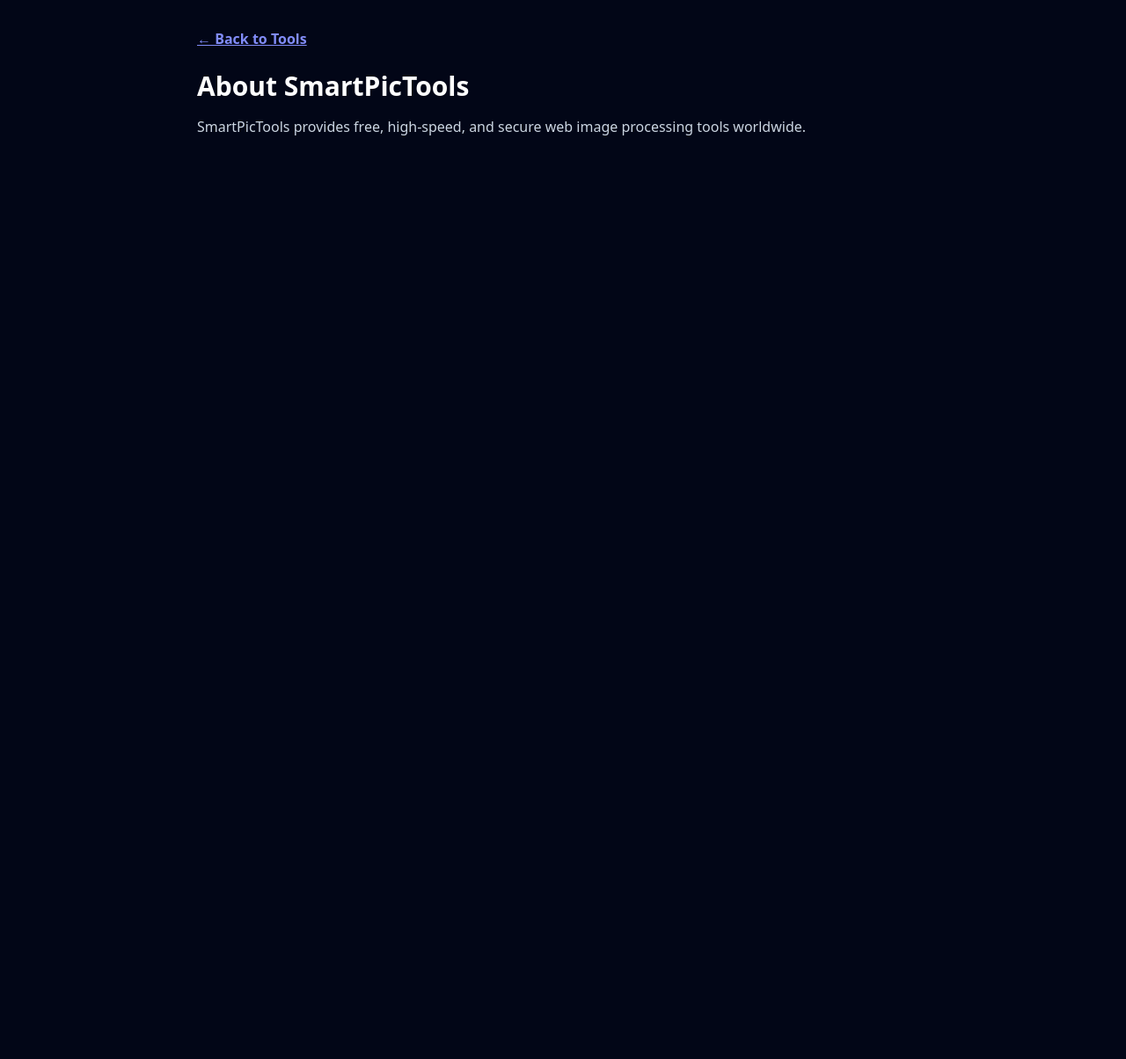
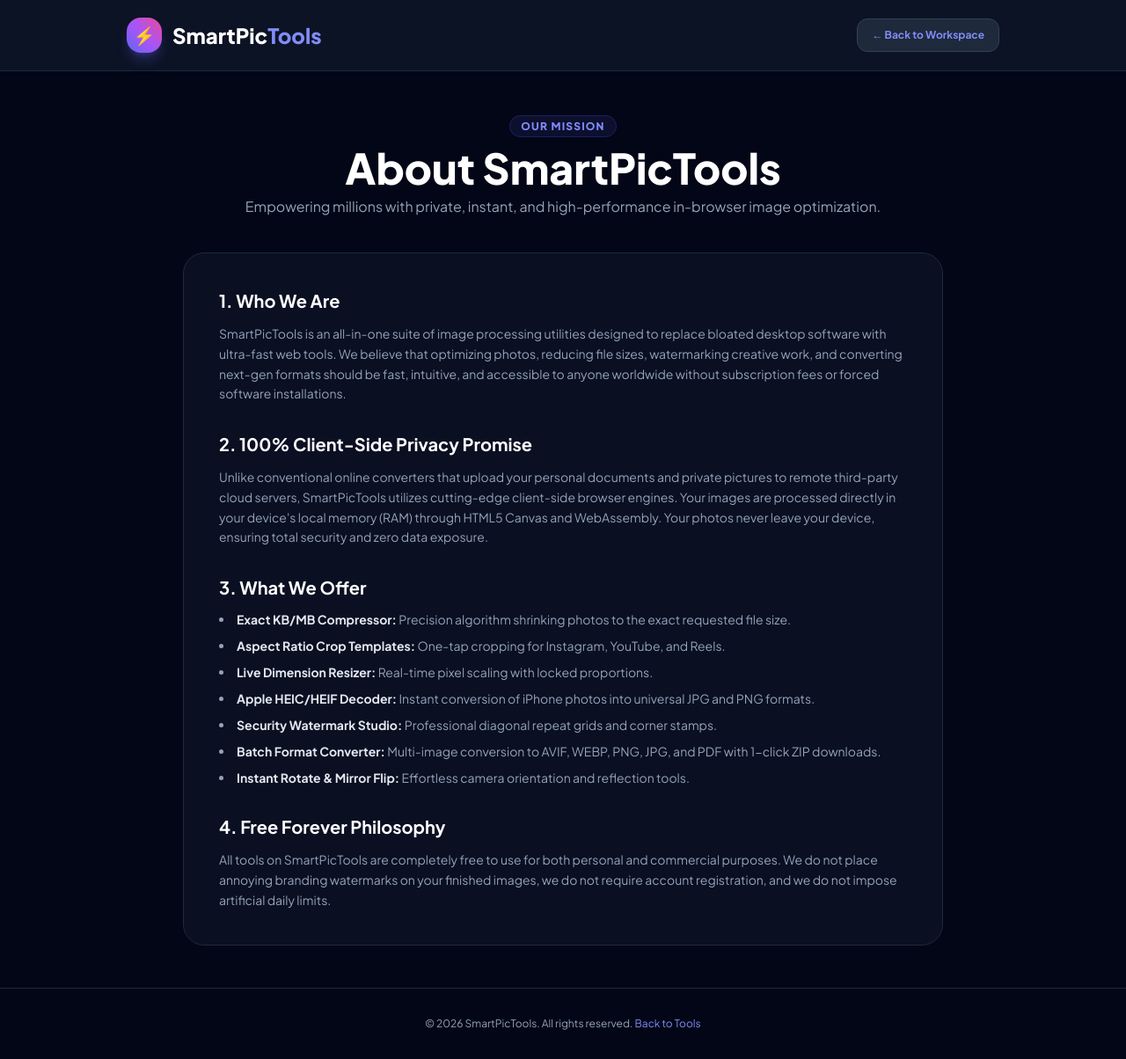
Before and after one commit to pranjalrajput243/smartpictools, a Flask app: page /about in a window 1280 px wide. Shown: the whole page at 88% size. Before the commit the page ends 154 px from the top, so only its background shows below. Run offline with Flask 3, Linux system fonts and the light colour scheme; some libraries are stand-ins or nearby versions.

Commit message:
Update about.html

```diff
--- a/templates/about.html
+++ b/templates/about.html
@@ -1 +1,78 @@
-<!DOCTYPE html><html lang="en"><head><meta charset="UTF-8"><title>About Us - SmartPicTools</title><script src="https://cdn.tailwindcss.com"></script></head><body class="bg-slate-950 text-slate-300 p-8 max-w-4xl mx-auto"><a href="/" class="text-indigo-400 underline font-bold">← Back to Tools</a><h1 class="text-3xl font-extrabold text-white mt-6 mb-4">About SmartPicTools</h1><p>SmartPicTools provides free, high-speed, and secure web image processing tools worldwide.</p></body></html>
+<!DOCTYPE html>
+<html lang="en">
+<head>
+    <meta charset="UTF-8">
+    <meta name="viewport" content="width=device-width, initial-scale=1.0">
+    <title>About Us - SmartPicTools</title>
+    <script src="https://cdn.tailwindcss.com"></script>
+    <link href="https://fonts.googleapis.com/css2?family=Plus+Jakarta+Sans:wght@400;500;600;700;800&display=swap" rel="stylesheet">
+    <style>body { font-family: 'Plus Jakarta Sans', sans-serif; }</style>
+</head>
+<body class="bg-slate-950 text-slate-300 min-h-screen flex flex-col justify-between selection:bg-indigo-500 selection:text-white">
+
+    <!-- HEADER -->
+    <header class="border-b border-slate-800 bg-slate-900/80 backdrop-blur-xl sticky top-0 z-50">
+        <div class="max-w-5xl mx-auto px-4 h-20 flex items-center justify-between">
+            <a href="/" class="flex items-center gap-3">
+                <div class="w-10 h-10 rounded-2xl bg-gradient-to-tr from-indigo-500 via-purple-500 to-pink-500 flex items-center justify-center text-white text-xl shadow-lg shadow-indigo-500/30">
+                    ⚡
+                </div>
+                <span class="text-2xl font-black text-white">SmartPic<span class="text-indigo-400">Tools</span></span>
+            </a>
+            <a href="/" class="text-xs font-bold bg-slate-800 hover:bg-slate-700 text-indigo-400 hover:text-white px-4 py-2.5 rounded-xl border border-slate-700 transition">
+                ← Back to Workspace
+            </a>
+        </div>
+    </header>
+
+    <!-- MAIN CONTENT -->
+    <main class="max-w-4xl mx-auto px-4 py-12 flex-1 leading-relaxed">
+        <div class="mb-10 text-center">
+            <span class="text-xs font-extrabold uppercase tracking-widest text-indigo-400 bg-indigo-500/10 px-3 py-1 rounded-full border border-indigo-500/20">Our Mission</span>
+            <h1 class="text-3xl sm:text-5xl font-black text-white mt-3">About SmartPicTools</h1>
+            <p class="text-slate-400 mt-2 text-sm sm:text-base">Empowering millions with private, instant, and high-performance in-browser image optimization.</p>
+        </div>
+
+        <div class="space-y-8 bg-slate-900/60 p-6 sm:p-10 rounded-3xl border border-slate-800">
+            <div>
+                <h2 class="text-xl font-bold text-white mb-3">1. Who We Are</h2>
+                <p class="text-sm text-slate-400 leading-relaxed">
+                    SmartPicTools is an all-in-one suite of image processing utilities designed to replace bloated desktop software with ultra-fast web tools. We believe that optimizing photos, reducing file sizes, watermarking creative work, and converting next-gen formats should be fast, intuitive, and accessible to anyone worldwide without subscription fees or forced software installations.
+                </p>
+            </div>
+
+            <div>
+                <h2 class="text-xl font-bold text-white mb-3">2. 100% Client-Side Privacy Promise</h2>
+                <p class="text-sm text-slate-400 leading-relaxed">
+                    Unlike conventional online converters that upload your personal documents and private pictures to remote third-party cloud servers, SmartPicTools utilizes cutting-edge client-side browser engines. Your images are processed directly in your device's local memory (RAM) through HTML5 Canvas and WebAssembly. Your photos never leave your device, ensuring total security and zero data exposure.
+                </p>
+            </div>
+
+            <div>
+                <h2 class="text-xl font-bold text-white mb-3">3. What We Offer</h2>
+                <ul class="text-sm text-slate-400 space-y-2.5 list-disc list-inside">
+                    <li><strong class="text-slate-200">Exact KB/MB Compressor:</strong> Precision algorithm shrinking photos to the exact requested file size.</li>
+                    <li><strong class="text-slate-200">Aspect Ratio Crop Templates:</strong> One-tap cropping for Instagram, YouTube, and Reels.</li>
+                    <li><strong class="text-slate-200">Live Dimension Resizer:</strong> Real-time pixel scaling with locked proportions.</li>
+                    <li><strong class="text-slate-200">Apple HEIC/HEIF Decoder:</strong> Instant conversion of iPhone photos into universal JPG and PNG formats.</li>
+                    <li><strong class="text-slate-200">Security Watermark Studio:</strong> Professional diagonal repeat grids and corner stamps.</li>
+                    <li><strong class="text-slate-200">Batch Format Converter:</strong> Multi-image conversion to AVIF, WEBP, PNG, JPG, and PDF with 1-click ZIP downloads.</li>
+                    <li><strong class="text-slate-200">Instant Rotate & Mirror Flip:</strong> Effortless camera orientation and reflection tools.</li>
+                </ul>
+            </div>
+
+            <div>
+                <h2 class="text-xl font-bold text-white mb-3">4. Free Forever Philosophy</h2>
+                <p class="text-sm text-slate-400 leading-relaxed">
+                    All tools on SmartPicTools are completely free to use for both personal and commercial purposes. We do not place annoying branding watermarks on your finished images, we do not require account registration, and we do not impose artificial daily limits.
+                </p>
+            </div>
+        </div>
+    </main>
+
+    <!-- FOOTER -->
+    <footer class="border-t border-slate-800 bg-slate-950 py-8 px-4 text-xs text-slate-400 text-center">
+        <p>© 2026 SmartPicTools. All rights reserved. <a href="/" class="text-indigo-400 hover:underline">Back to Tools</a></p>
+    </footer>
+</body>
+</html>
```
